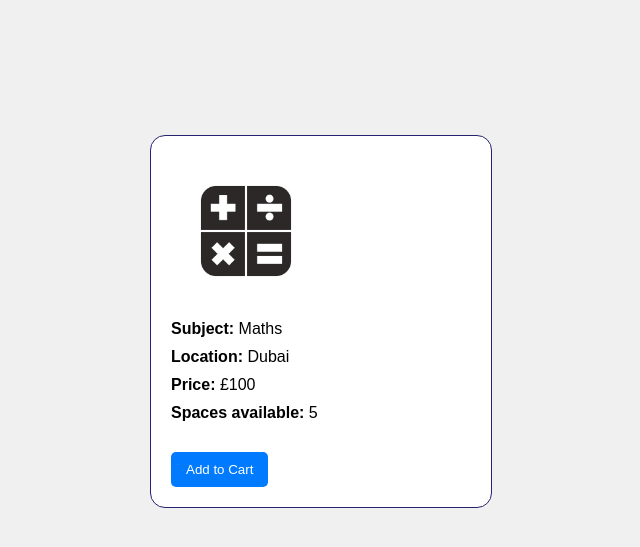
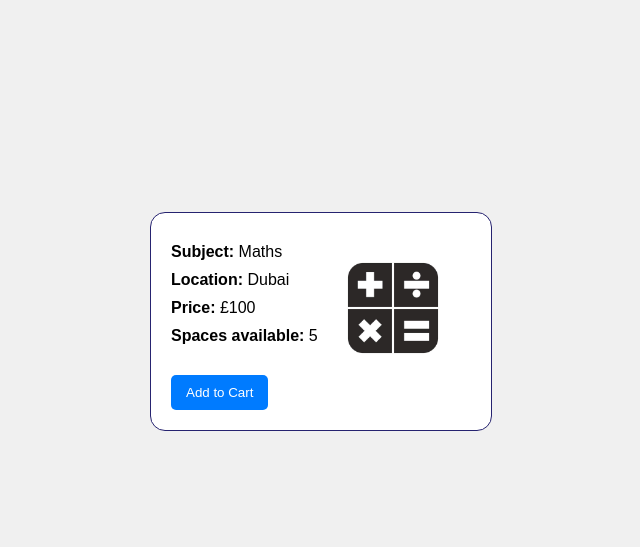
Before and after one commit to DenizIster123/Coursework---Full-Stack-Development, a plain HTML site: page Index.html in a window 1280 px wide. Shown: the part 157-704 px from the top of the page, without its empty margins (319-959 px from the left). Drawn offline with nearby package versions, Linux system fonts and the light colour scheme.

Commit message:
Added new div and moved to image to the right side box

```diff
--- a/Index.html
+++ b/Index.html
@@ -49,6 +49,7 @@
         }
 
         .After_School_Activities {
+            display:flex;
             width: 50%; /* Use full width of the app div */
             padding: 20px;
             border-radius: 15px;
@@ -98,12 +99,14 @@
 
         <div class="Activties-panel">
             <div class="After_School_Activities">
+                <div class="activity-details;">
+                    <p><strong>Subject:</strong> Maths</p>
+                    <p><strong>Location:</strong> Dubai</p>
+                    <p><strong>Price:</strong> £100</p>
+                    <p><strong>Spaces available:</strong> 5</p>
+                    <button class="add-to-cart-btn" v-on:click="addToCart">Add to Cart</button>
+                </div>
                 <img src="Images/maths.jpg" alt="Math Club" class="Activity-image">
-                <p><strong>Subject:</strong> Maths</p>
-                <p><strong>Location:</strong> Dubai</p>
-                <p><strong>Price:</strong> £100</p>
-                <p><strong>Spaces available:</strong> 5</p>
-                <button class="add-to-cart-btn" v-on:click="addToCart">Add to Cart</button>
             </div>
         </div>
     </div>
```
